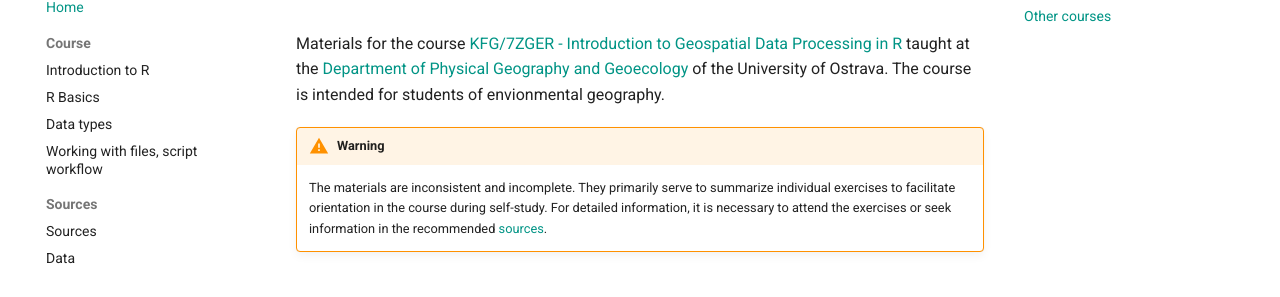
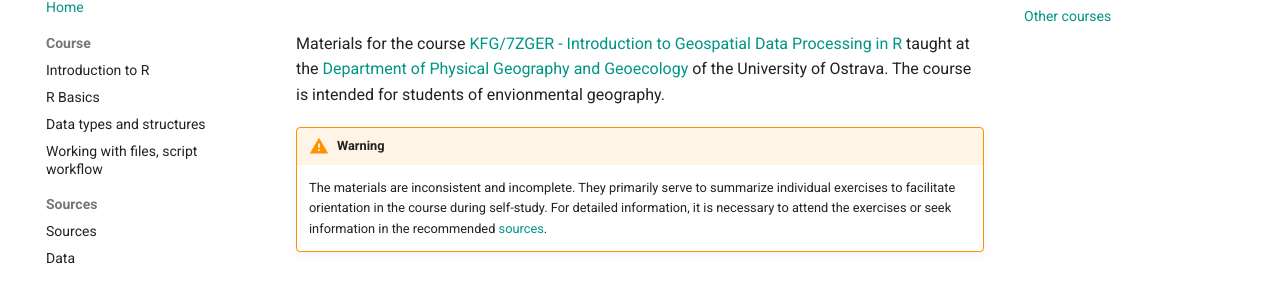
Before and after one commit to kalab-oto/7ZGER, an MkDocs documentation site: the page built from docs/index.md, in a window 1280 px wide. Shown: the part 149-446 px from the top of the page. Built offline with MkDocs 1.6.1 and Material for MkDocs 9.7.7, drawn with Linux system fonts in a browser that asks for light colours; comment, search, counter and statistics services are not loaded.

Commit message:
fix: rename section

```diff
--- a/mkdocs.yml
+++ b/mkdocs.yml
@@ -23,6 +23,7 @@
   features:
       - content.code.copy
       - navigation.sections
+      - content.tabs.link
 
 extra:
   social:
@@ -58,7 +59,7 @@
   - Course:
     - Introduction to R: intro.md
     - R Basics: basics.md
-    - Data types: data_types.md
+    - Data types and structures: data_types.md
     - Working with files, script workflow: files_workflow.md
   - Sources:
     - Sources: sources.md
```
